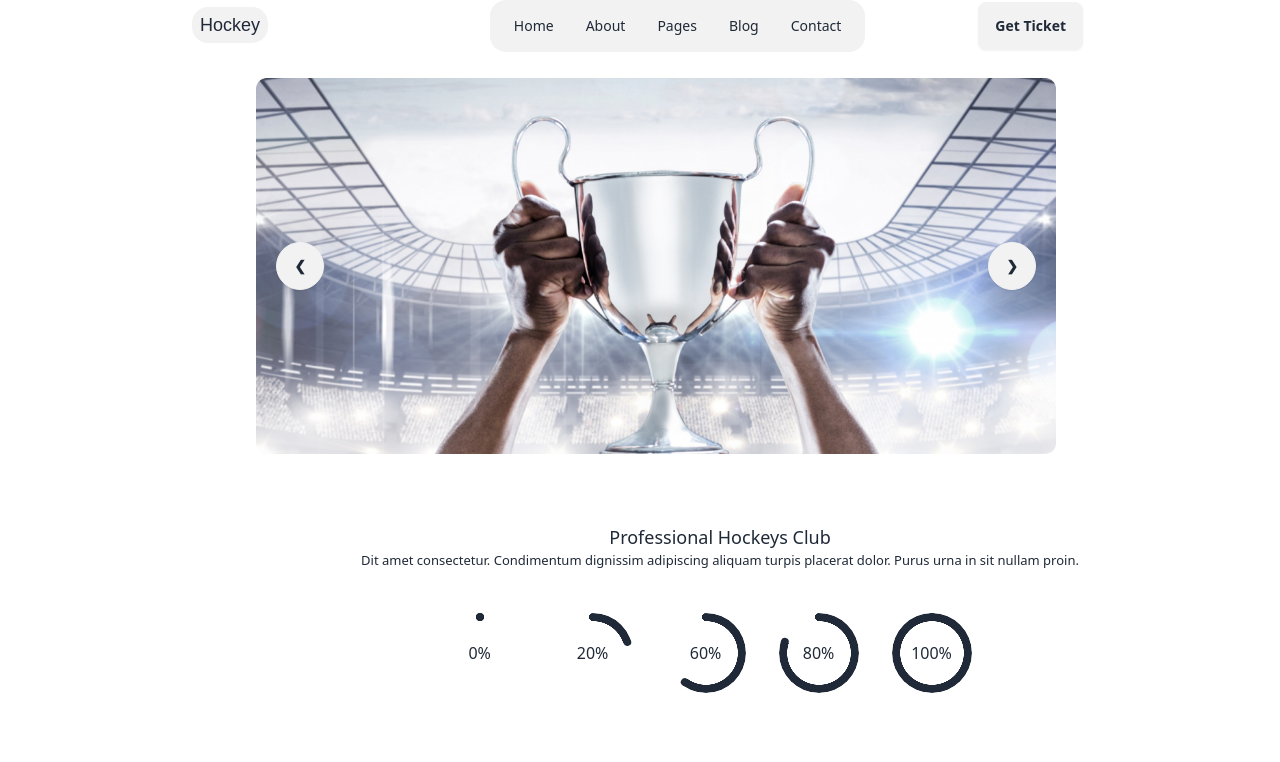
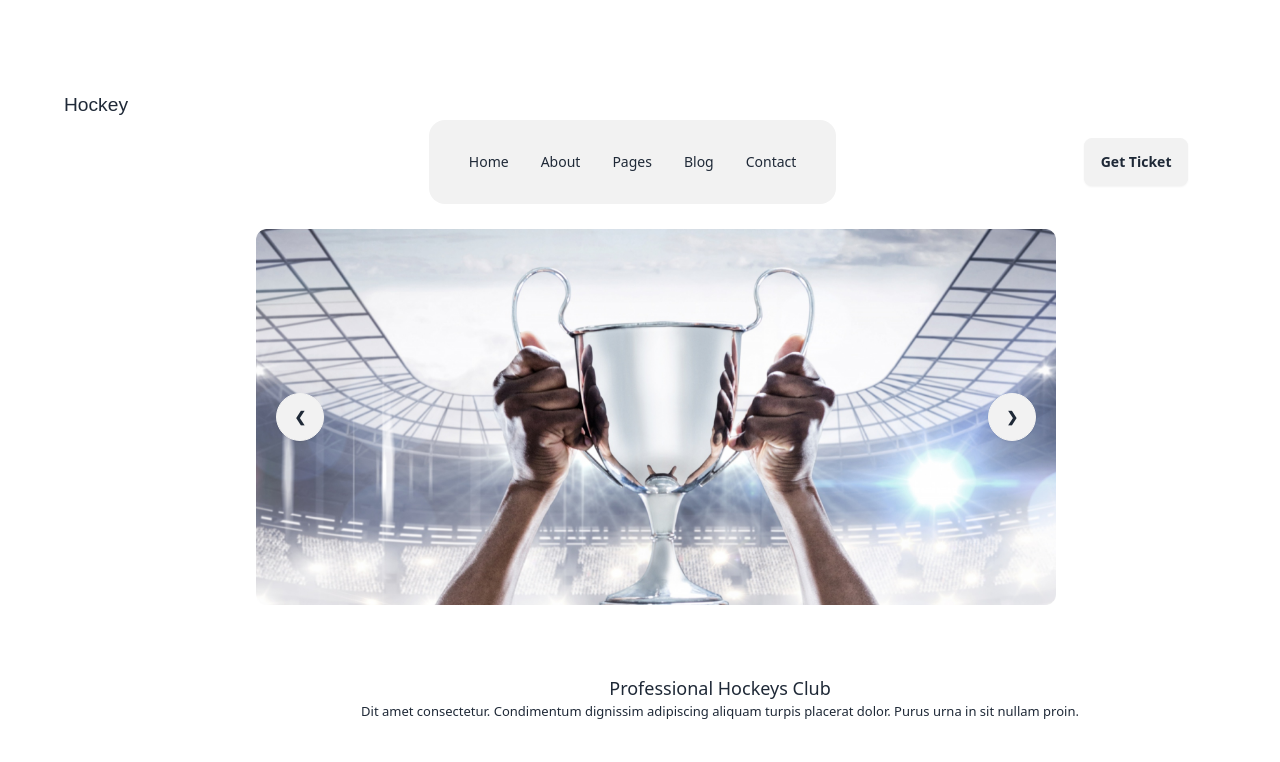
Before and after one commit to nahidf247/a3-hockey, a plain HTML site: page index.html in a window 1280 px wide. Shown: the top 762 px of the page. Drawn offline with nearby package versions, Linux system fonts and the light colour scheme; some icons are missing.

Commit message:
another commit

```diff
--- a/index.html
+++ b/index.html
@@ -25,9 +25,11 @@
 </head>
 
 <body>
-    <div style="margin-left: 15%;">
-        <p style="margin-right: 20%; font-size: large; font-family: sans-serif;" class="menu menu-horizontal lg:menu-horizontal bg-base-200 rounded-box">Hockey</p>
-        <ul style="margin-right: 10%;" class="menu menu-horizontal lg:menu-horizontal bg-base-200 rounded-box">
+    <div style="margin-left: 5%;">
+      <div class="w-6 h-6 relative flex-col justify-start items-start inline-flex"></div>
+      <div>  <p style="margin-right: 20%; margin-top: 5%; font-size: larger; font-family: sans-serif;">Hockey</p> </div>
+      <!-- <div class="w-6 h-6 relative flex-col justify-start items-start inline-flex"></div> -->
+       <ul style="margin-right: 20%; margin-left: 30%;" class="menu menu-horizontal sm:p-6 lg:menu-horizontal bg-base-200 rounded-box">
             <li><a>Home</a></li>
             <li><a>About</a></li>
             <li><a>Pages</a></li>
@@ -44,9 +46,10 @@
         </i>
 
         <button class="btn">Get Ticket</button>
+
     </div>
 
-    <div class="carousel w-full">
+    <div class="carousel w-full sm:p-0">
         <div id="slide1" class="carousel-item relative w-full">
           <img src="Images/1.png" class="w-50%" />
           <div class="absolute flex justify-between transform -translate-y-1/2 left-5 right-5 top-1/2">
```
